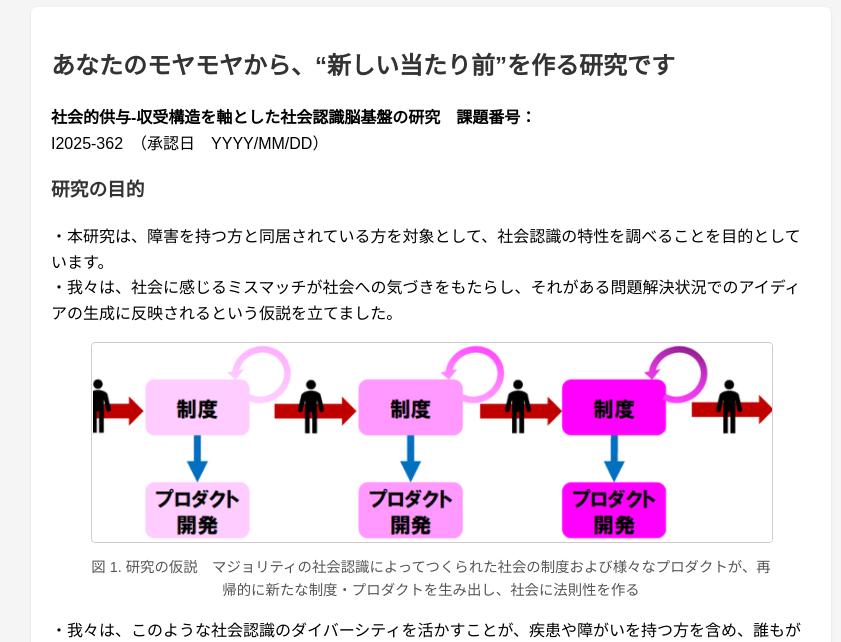
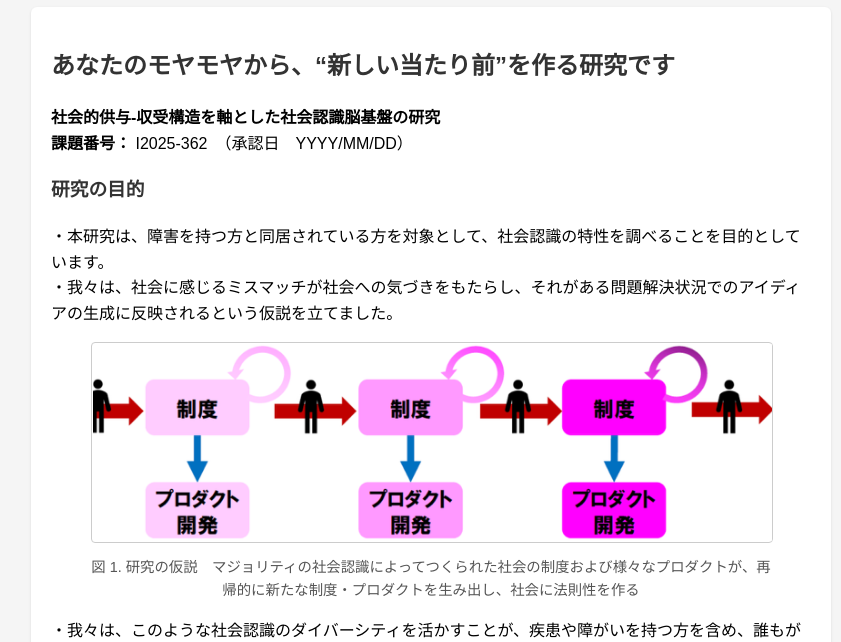
Before and after one commit to Yuna1030/research-info, a plain HTML site: page index.html in a window 1280 px wide. Shown: the part 158-800 px from the top of the page, without its empty margins (209-1050 px from the left). Drawn offline with Linux system fonts and the light colour scheme.

Commit message:
Update index.html
Update subtitles

```diff
--- a/index.html
+++ b/index.html
@@ -69,7 +69,8 @@
 
   <div class="card">
     <h2>あなたのモヤモヤから、“新しい当たり前”を作る研究です</h2>
-    <p><strong>社会的供与-収受構造を軸とした社会認識脳基盤の研究　課題番号：</strong> I2025-362　（承認日　YYYY/MM/DD）</p>
+    <p><strong>社会的供与-収受構造を軸とした社会認識脳基盤の研究</strong><br>
+      <strong>課題番号： </strong>I2025-362　（承認日　YYYY/MM/DD）</p>
 
     <h3>研究の目的</h3>
     <p>
```
